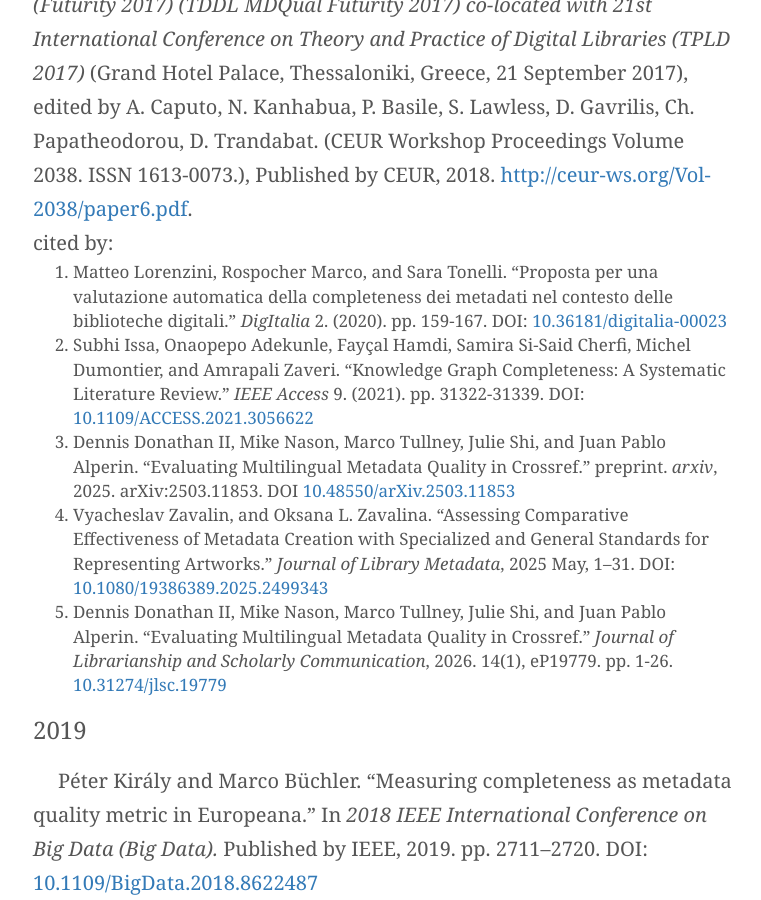
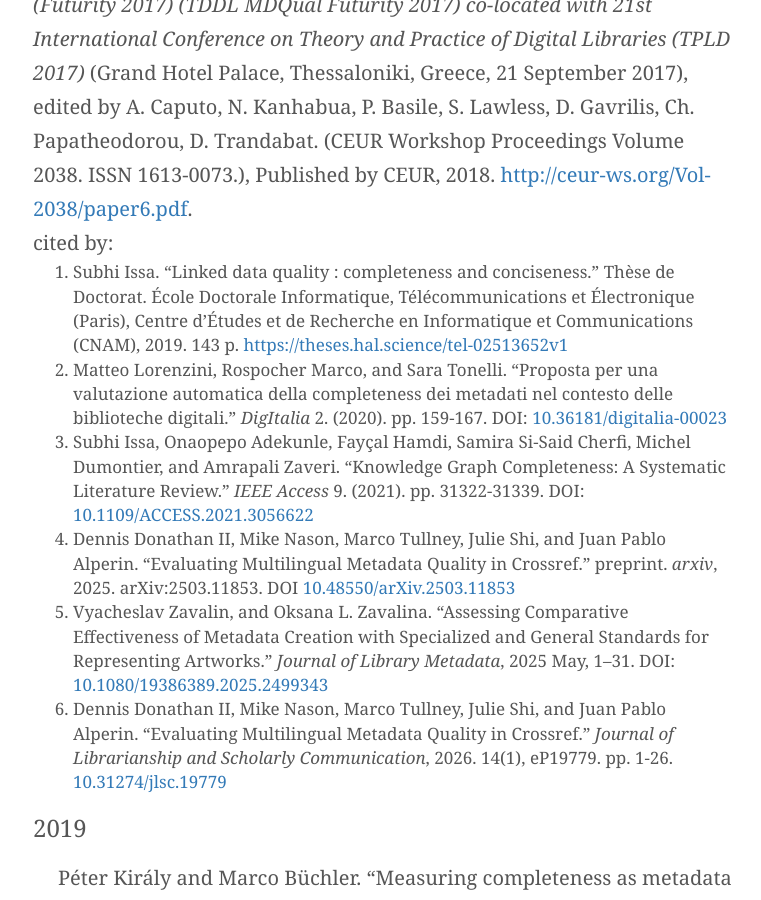
Before and after one commit to pkiraly/pkiraly.github.io, a Jekyll site: the page built from about.md, in a window 1280 px wide and 900 px high, scrolled down 6891 px. Shown: the whole window, without its empty margins (257-1018 px from the left). Built offline with Jekyll 4.4.1, drawn with Linux system fonts in a browser that asks for light colours; nearby versions of some CDN libraries; some web fonts are replaced; comment, search, counter and statistics services are not loaded.

Commit message:
Add Issa, 2019

```diff
--- a/about.md
+++ b/about.md
@@ -111,11 +111,12 @@ Péter Király. “Measuring completeness as metadata quality metric in European
 
 Valentine Charles, Juliane Stiller, Péter Király, Werner Bailer, and Nuno Freire. "Data Quality Assessment in Europeana: Metrics for Multilinguality." In *Joint Proceedings of the 1st Workshop on Temporal Dynamics in Digital Libraries (TDDL 2017), the (Meta)-Data Quality Workshop (MDQual 2017) and the Workshop on Modeling Societal Future (Futurity 2017) (TDDL MDQual Futurity 2017) co-located with 21st International Conference on Theory and Practice of Digital Libraries (TPLD 2017)* (Grand Hotel Palace, Thessaloniki, Greece, 21 September 2017), edited by A. Caputo, N. Kanhabua, P. Basile, S. Lawless, D. Gavrilis, Ch. Papatheodorou, D. Trandabat. (CEUR Workshop Proceedings Volume 2038. ISSN 1613-0073.), Published by CEUR, 2018. [http://ceur-ws.org/Vol-2038/paper6.pdf](http://ceur-ws.org/Vol-2038/paper6.pdf).<br/>
 cited by:<br/>
-1. Matteo Lorenzini, Rospocher Marco, and Sara Tonelli. "Proposta per una valutazione automatica della completeness dei metadati nel contesto delle biblioteche digitali." _DigItalia_ 2. (2020). pp. 159-167. DOI: [10.36181/digitalia-00023](https://doi.org/10.36181/digitalia-00023)
-2. Subhi Issa, Onaopepo Adekunle, Fayçal Hamdi, Samira Si-Said Cherfi, Michel Dumontier, and Amrapali Zaveri. "Knowledge Graph Completeness: A Systematic Literature Review." _IEEE Access_ 9. (2021). pp. 31322-31339. DOI: [10.1109/ACCESS.2021.3056622](https://doi.org/10.1109/ACCESS.2021.3056622)
-3. Dennis Donathan II, Mike Nason, Marco Tullney, Julie Shi, and Juan Pablo Alperin. "Evaluating Multilingual Metadata Quality in Crossref." preprint. _arxiv_, 2025. arXiv:2503.11853. DOI [10.48550/arXiv.2503.11853](https://doi.org/10.48550/arXiv.2503.11853)
-4. Vyacheslav Zavalin, and Oksana L. Zavalina. "Assessing Comparative Effectiveness of Metadata Creation with Specialized and General Standards for Representing Artworks." _Journal of Library Metadata_, 2025 May, 1–31. DOI: [10.1080/19386389.2025.2499343](https://doi.org/10.1080/19386389.2025.2499343)
-5. Dennis Donathan II, Mike Nason, Marco Tullney, Julie Shi, and Juan Pablo Alperin. "Evaluating Multilingual Metadata Quality in Crossref." _Journal of Librarianship and Scholarly Communication_, 2026. 14(1), eP19779. pp. 1-26. [10.31274/jlsc.19779](https://doi.org/10.31274/jlsc.19779)
+1. Subhi Issa. "Linked data quality : completeness and conciseness." Thèse de Doctorat. École Doctorale Informatique, Télécommunications et Électronique (Paris), Centre d’Études et de Recherche en Informatique et Communications (CNAM), 2019. 143 p. [https://theses.hal.science/tel-02513652v1](https://theses.hal.science/tel-02513652v1)
+2. Matteo Lorenzini, Rospocher Marco, and Sara Tonelli. "Proposta per una valutazione automatica della completeness dei metadati nel contesto delle biblioteche digitali." _DigItalia_ 2. (2020). pp. 159-167. DOI: [10.36181/digitalia-00023](https://doi.org/10.36181/digitalia-00023)
+3. Subhi Issa, Onaopepo Adekunle, Fayçal Hamdi, Samira Si-Said Cherfi, Michel Dumontier, and Amrapali Zaveri. "Knowledge Graph Completeness: A Systematic Literature Review." _IEEE Access_ 9. (2021). pp. 31322-31339. DOI: [10.1109/ACCESS.2021.3056622](https://doi.org/10.1109/ACCESS.2021.3056622)
+4. Dennis Donathan II, Mike Nason, Marco Tullney, Julie Shi, and Juan Pablo Alperin. "Evaluating Multilingual Metadata Quality in Crossref." preprint. _arxiv_, 2025. arXiv:2503.11853. DOI [10.48550/arXiv.2503.11853](https://doi.org/10.48550/arXiv.2503.11853)
+5. Vyacheslav Zavalin, and Oksana L. Zavalina. "Assessing Comparative Effectiveness of Metadata Creation with Specialized and General Standards for Representing Artworks." _Journal of Library Metadata_, 2025 May, 1–31. DOI: [10.1080/19386389.2025.2499343](https://doi.org/10.1080/19386389.2025.2499343)
+6. Dennis Donathan II, Mike Nason, Marco Tullney, Julie Shi, and Juan Pablo Alperin. "Evaluating Multilingual Metadata Quality in Crossref." _Journal of Librarianship and Scholarly Communication_, 2026. 14(1), eP19779. pp. 1-26. [10.31274/jlsc.19779](https://doi.org/10.31274/jlsc.19779)
 
 
 ### 2019
```
